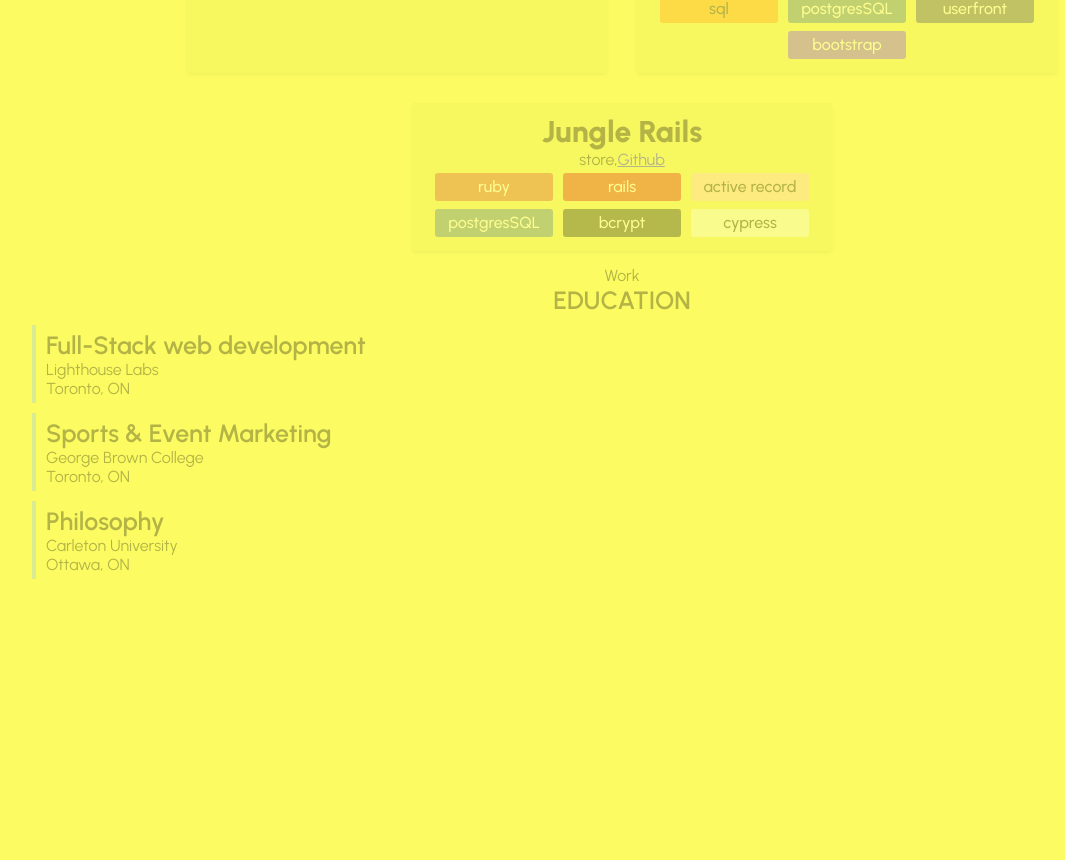
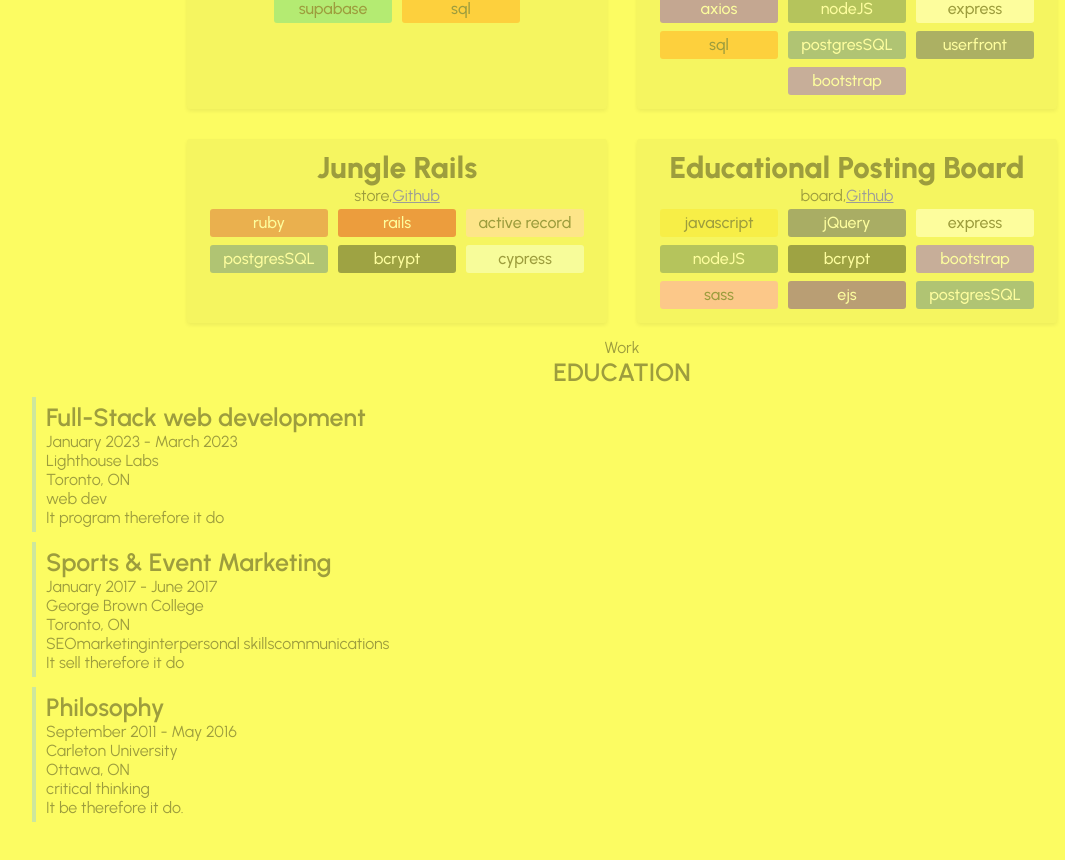
Before and after one commit to gtemple/personal-site-redux, a React (Vite) app in the folder client/: page / in a window 1280 px wide. Shown: the part 1552-2412 px from the top of the page, without its empty margins (18-1083 px from the left). Before the commit the page ends 2181 px from the top, so only its background shows below. Built offline with nearby package versions, Linux system fonts and the light colour scheme.

Commit message:
add project

```diff
--- a/client/src/components/Education/Degree.tsx
+++ b/client/src/components/Education/Degree.tsx
@@ -13,9 +13,18 @@ type DegreeData = {
 const Degree = ({name, degree, location, start, end, description, image, skills}: DegreeData) => {
   return (
     <div className='degree-container'>
-      <h3>{degree}</h3>
-      <div>{name}</div>
-      <div>{location}</div>
+      <div>
+        <h3>{degree}</h3>
+        <div>{start} - {end}</div>
+      </div>
+      <div>
+        <div>{name}</div>
+        <div>{location}</div>
+      </div>
+      <div>
+        <div>{skills}</div>
+        <div>{description}</div>
+      </div>
     </div>
   )
 }
--- a/client/src/components/Education/Index.tsx
+++ b/client/src/components/Education/Index.tsx
@@ -36,7 +36,7 @@ const schools: School[] = [
     end: 'June 2017',
     description: 'It sell therefore it do',
     image: 'image link will go here',
-    skills: ['marketing'],
+    skills: ['SEO', 'marketing', 'interpersonal skills', 'communications'],
   },
   {
     name: 'Carleton University',
--- a/client/src/components/Projects/Index.tsx
+++ b/client/src/components/Projects/Index.tsx
@@ -8,6 +8,8 @@ interface ProjectData {
   url?: string;
   github: string;
   stack: string[];
+  start: string;
+  end: string;
 }
 
 const cgrDescription = 'racing';
@@ -19,6 +21,9 @@ const sureChefStack = ['javascript', 'react', 'openAI', 'axios', 'nodeJS', 'expr
 const jungleRailsDescription = 'store';
 const jungleRailsStack = ['ruby', 'rails', 'active record', 'postgresSQL', 'bcrypt', 'cypress'];
 
+const educationalPostingBoardDescription = 'board';
+const educationalPostingBoardStack = ['javascript', 'jQuery', 'express', 'nodeJS', 'bcrypt', 'bootstrap', 'sass', 'ejs', 'postgresSQL'];
+
 const allProjects: ProjectData[] = [
   {
     name: 'CGR League',
@@ -26,6 +31,8 @@ const allProjects: ProjectData[] = [
     url: 'https://cgr-league.net/',
     github: 'https://github.com/gtemple/cgr-league',
     stack: cgrStack,
+    start: 'April 2023',
+    end: 'present'
   },
   {
     name: 'SureChef',
@@ -33,6 +40,8 @@ const allProjects: ProjectData[] = [
     url: undefined,
     github: 'https://github.com/gtemple/sure-chef-final-project',
     stack: sureChefStack,
+    start: 'March 2023',
+    end: 'March 2023'
   },
   {
     name: 'Jungle Rails',
@@ -40,6 +49,17 @@ const allProjects: ProjectData[] = [
     url: undefined,
     github: 'https://github.com/gtemple/jungle-rails',
     stack: jungleRailsStack,
+    start: 'March 2023',
+    end: 'March 2023'
+  },
+  {
+    name: 'Educational Posting Board',
+    description: educationalPostingBoardDescription,
+    url: undefined,
+    github: 'https://github.com/gtemple/Educational-Posting-Board',
+    stack: educationalPostingBoardStack,
+    start: 'February 2023',
+    end: 'February 2023'
   },
 ];
 
--- a/client/src/components/Projects/project.css
+++ b/client/src/components/Projects/project.css
@@ -142,3 +142,17 @@
   color: white;
   background-color: #2A3365;
 }
+
+.jquery {
+  color: white;
+  background-color: #222c68;
+}
+
+.ejs {
+  color: white;
+  background-color: #4a0593;
+}
+
+.sass {
+  background-color: rgb(253, 116, 203);
+}
```
